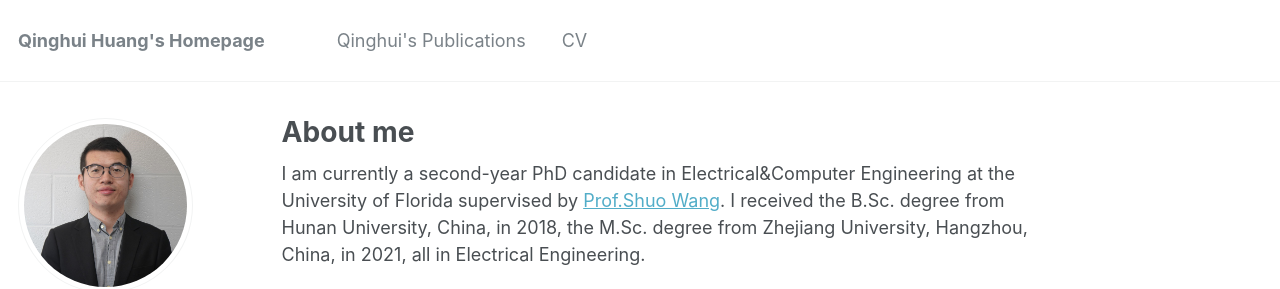
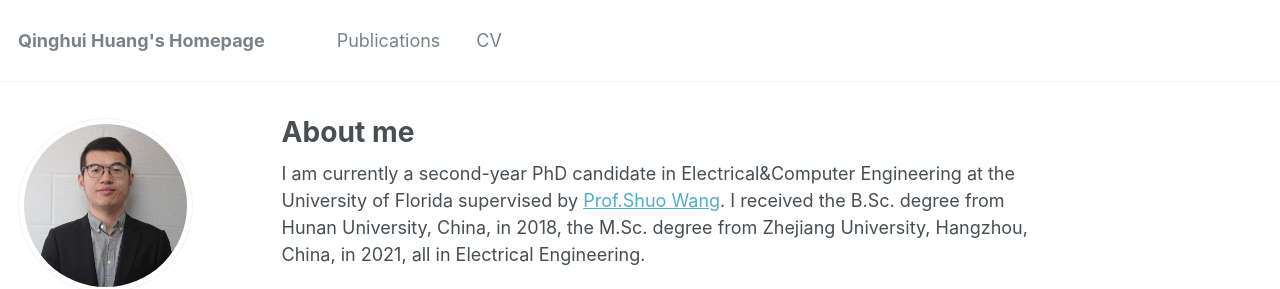
Before and after one commit to slionnnnnn/yanwenlai, a Jekyll site: the page built from _pages/about.md, in a window 1280 px wide and 900 px high. Shown: the top 289 px of the window. Built offline with Jekyll 4.4.1, drawn with Linux system fonts in a browser that asks for light colours.

Commit message:
Update navigation.yml

```diff
--- a/_data/navigation.yml
+++ b/_data/navigation.yml
@@ -1,7 +1,7 @@
 # main links links
 main:
-  - title: "Qinghui's Publications"
-    url: /Qinghui publications/
+  - title: "Publications"
+    url: /publications/
 
  # - title: "Talks"
   #  url: /talks/
```
